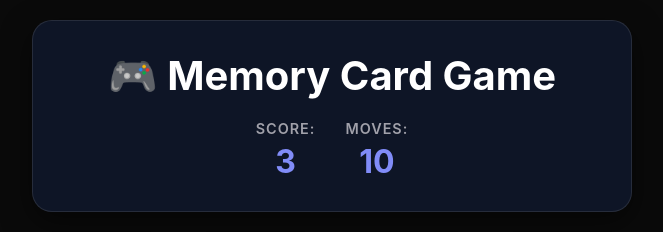
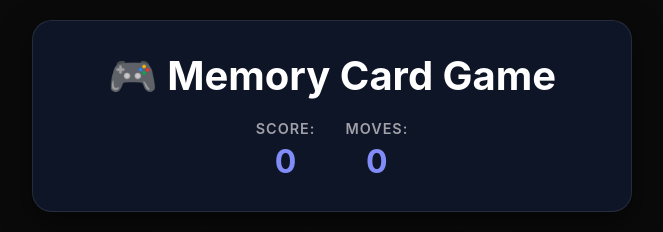
Before and after one commit to JeffreyIga4/Memory-Card, a React (Vite) app: page / in a window 1280 px wide. Shown: the top 232 px of the page, without its empty margins (308-971 px from the left). Built offline with nearby package versions, Linux system fonts and the light colour scheme.

Commit message:
score and moves functionality implemented

```diff
--- a/src/App.jsx
+++ b/src/App.jsx
@@ -28,6 +28,8 @@ function App() {
   const [cards, setCards] = useState([])
   const [flippedCards, setFlippedCards] = useState([]);
   const [matchedCards, setMatchedCards] = useState([]);
+  const [score, setScore] = useState(0);
+  const [moves, setMoves] = useState(0);
 
   // keeps track of what happens when the game starts
   const initializeGame = () => {
@@ -79,7 +81,7 @@ function App() {
         setTimeout(() => {
         // keep both cards flipped and mark as matched
         setMatchedCards((prev) => [...prev, firstCard.id, card.id]);
-
+        setScore((prev) => prev + 1);
         setCards((prev) =>
           prev.map((c) => {
             if (c.id === card.id || c.id === firstCard.id) {
@@ -110,12 +112,13 @@ function App() {
         setFlippedCards([]);
         }, 1000)
       }
+      setMoves((prev) => prev + 1);
     }
   };
 
   return  (
   <div className="app">
-    <GamerHeader score={3} moves={10}/>
+    <GamerHeader score={score} moves={moves}/>
 
     <div className="cards-grid">
       {cards.map((card) => (
```
